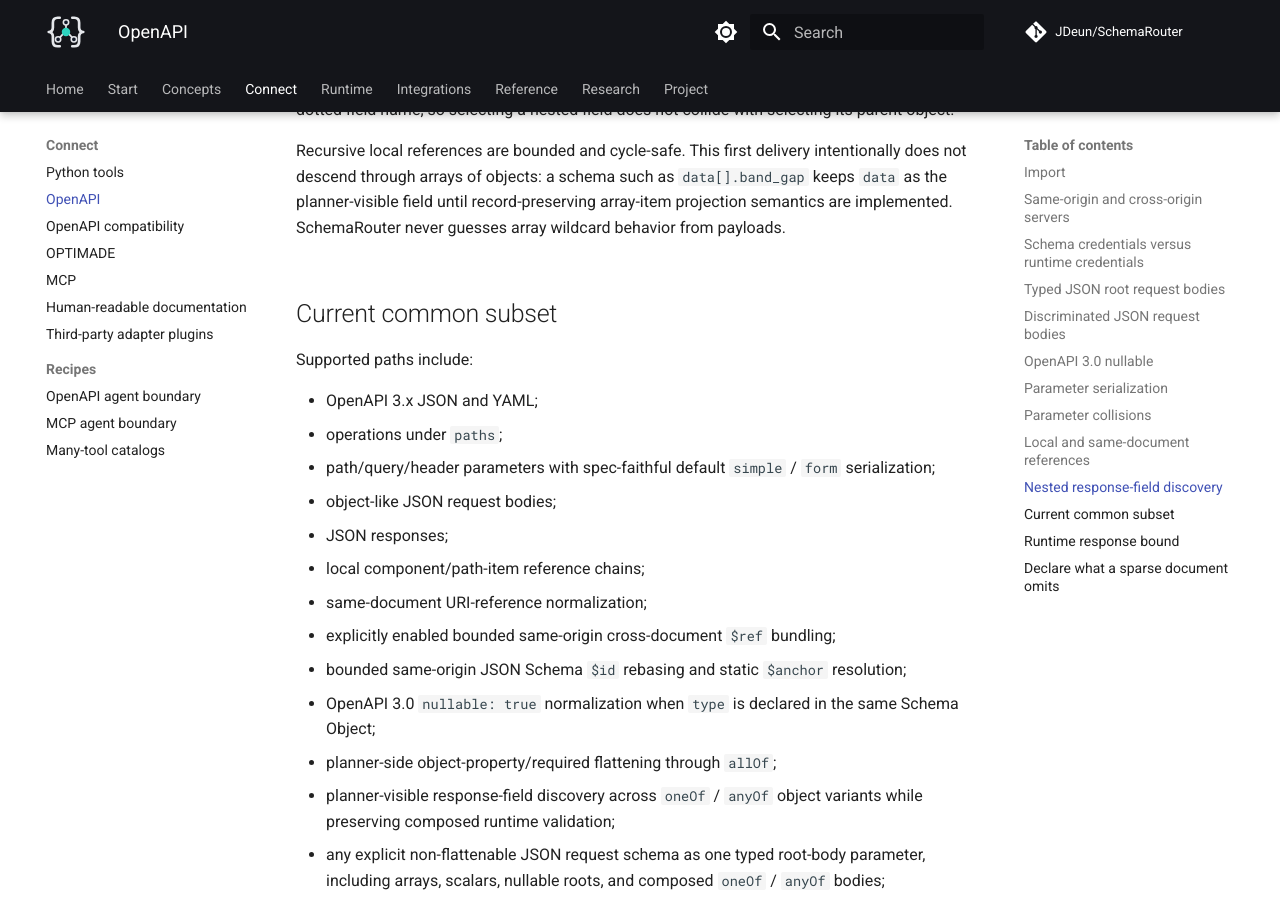
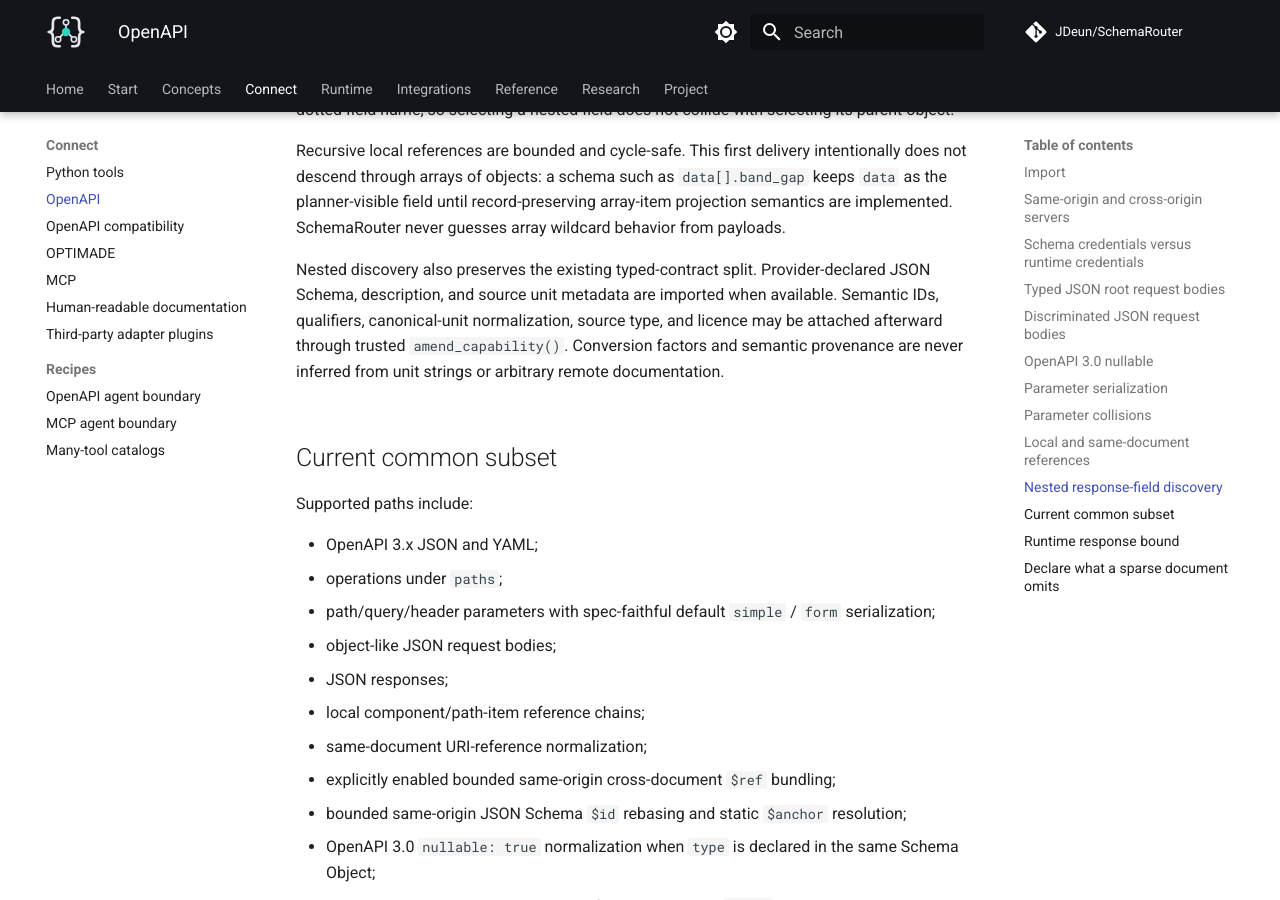
Before and after one commit to JDeun/SchemaRouter, an MkDocs documentation site: the page built from docs/guides/openapi.md, in a window 1280 px wide and 900 px high, scrolled down 6849 px. Built offline with MkDocs 1.6.1 and Material for MkDocs 9.7.7, drawn with Linux system fonts in a browser that asks for light colours; comment, search, counter and statistics services are not loaded.

Commit message:
docs: explain nested field enrichment boundary

```diff
--- a/docs/guides/openapi.md
+++ b/docs/guides/openapi.md
@@ -297,6 +297,12 @@ descend through arrays of objects: a schema such as `data[].band_gap` keeps `dat
 planner-visible field until record-preserving array-item projection semantics are implemented.
 SchemaRouter never guesses array wildcard behavior from payloads.
 
+Nested discovery also preserves the existing typed-contract split. Provider-declared JSON Schema,
+description, and source unit metadata are imported when available. Semantic IDs, qualifiers,
+canonical-unit normalization, source type, and licence may be attached afterward through trusted
+`amend_capability()`. Conversion factors and semantic provenance are never inferred from unit
+strings or arbitrary remote documentation.
+
 ## Current common subset
 
 Supported paths include:
```
